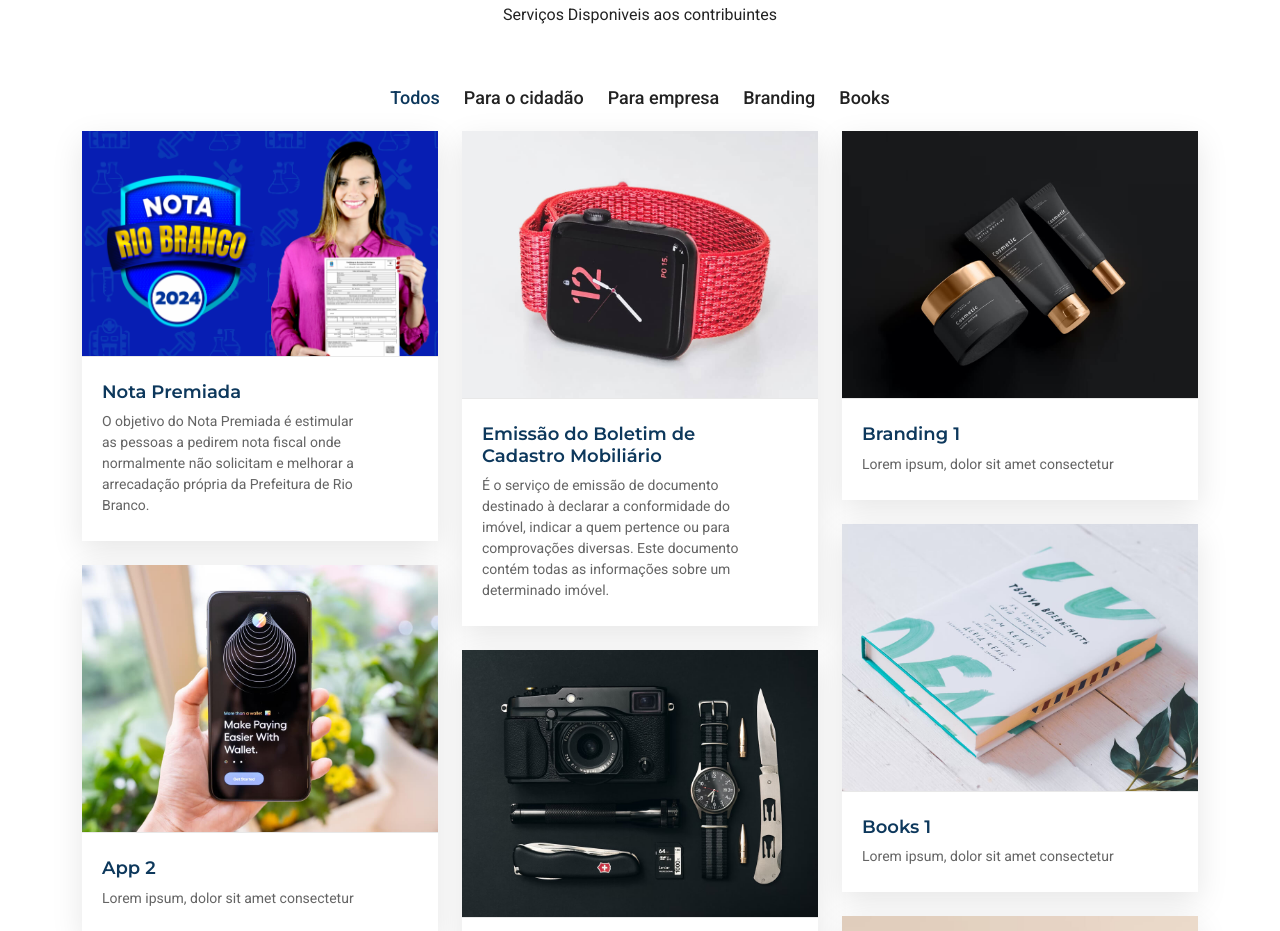
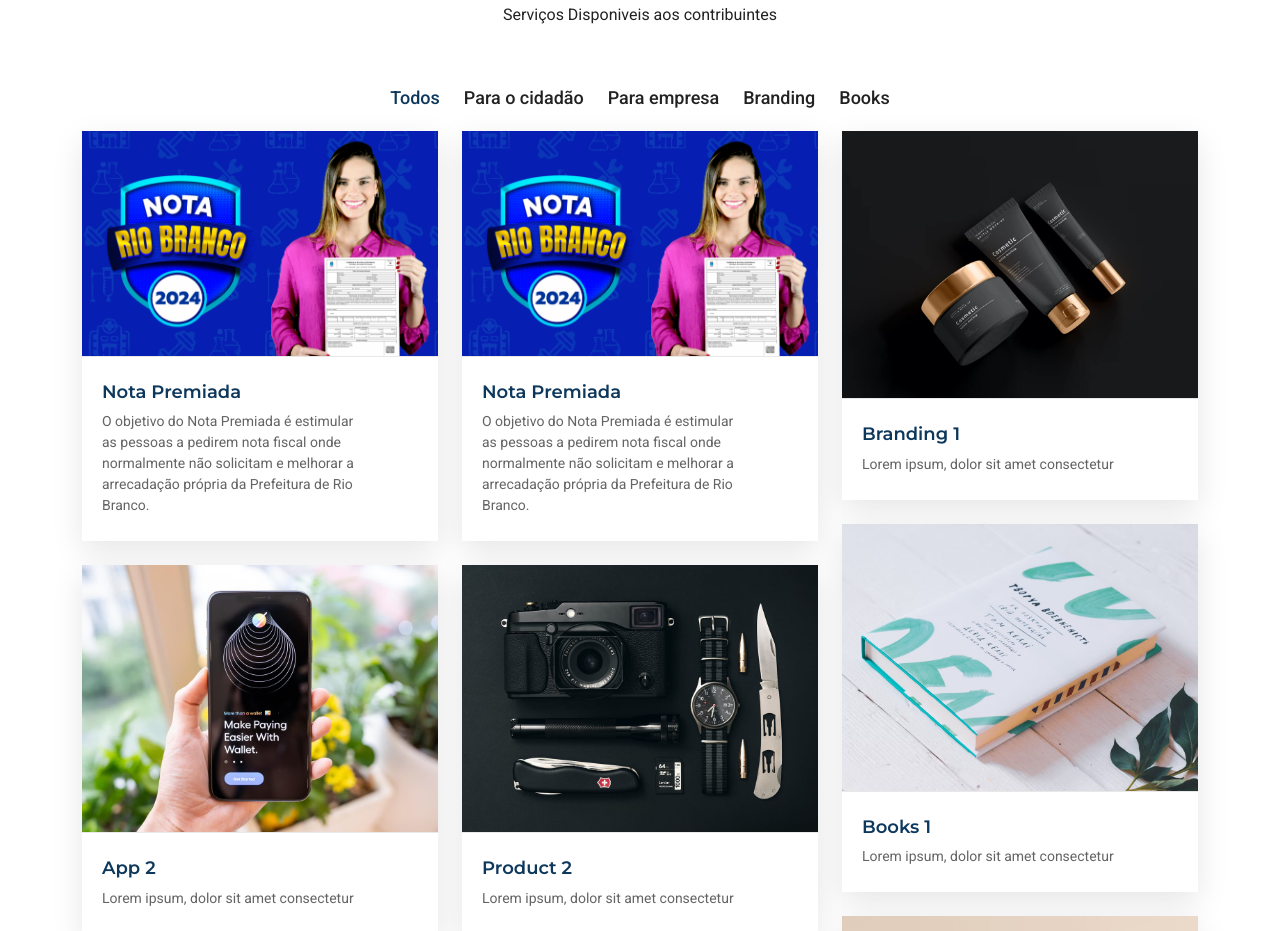
Before and after one commit to natancpdfaao/portalrbo, a plain HTML site: page portalrbo/index.html in a window 1280 px wide. Shown: the part 1518-2449 px from the top of the page. Drawn offline with Linux system fonts and the light colour scheme.

Commit message:
update index.html
update index.html product

```diff
--- a/portalrbo/index.html
+++ b/portalrbo/index.html
@@ -250,12 +250,12 @@
               </div>
             </div><!-- End Portfolio Item -->
 
-            <div class="col-lg-4 col-md-6 portfolio-item isotope-item filter-product">
+            <div class="col-lg-4 col-md-6 portfolio-item isotope-item filter-app">
               <div class="portfolio-content h-100">
-              <img src="assets/img/portfolio/product-1.jpg" class="img-fluid" alt=""></a>
+                <img src="assets/img/portfolio/app-1.png" class="img-fluid" alt=""></a>
                 <div class="portfolio-info">
-                  <h4><a href="portfolio-details.html" title="More Details">Emissão do Boletim de Cadastro Mobiliário</a></h4>
-                  <p>É o serviço de emissão de documento destinado à declarar a conformidade do imóvel, indicar a quem pertence ou para comprovações diversas. Este documento contém todas as informações sobre um determinado imóvel.</p>
+                  <h4><a href="https://notapremiada.riobranco.ac.gov.br/#/login" title="Veja">Nota Premiada</a></h4>
+                  <p>O objetivo do Nota Premiada é estimular as pessoas a pedirem nota fiscal onde normalmente não solicitam e melhorar a arrecadação própria da Prefeitura de Rio Branco.</p>
                 </div>
               </div>
             </div><!-- End Portfolio Item -->
```
